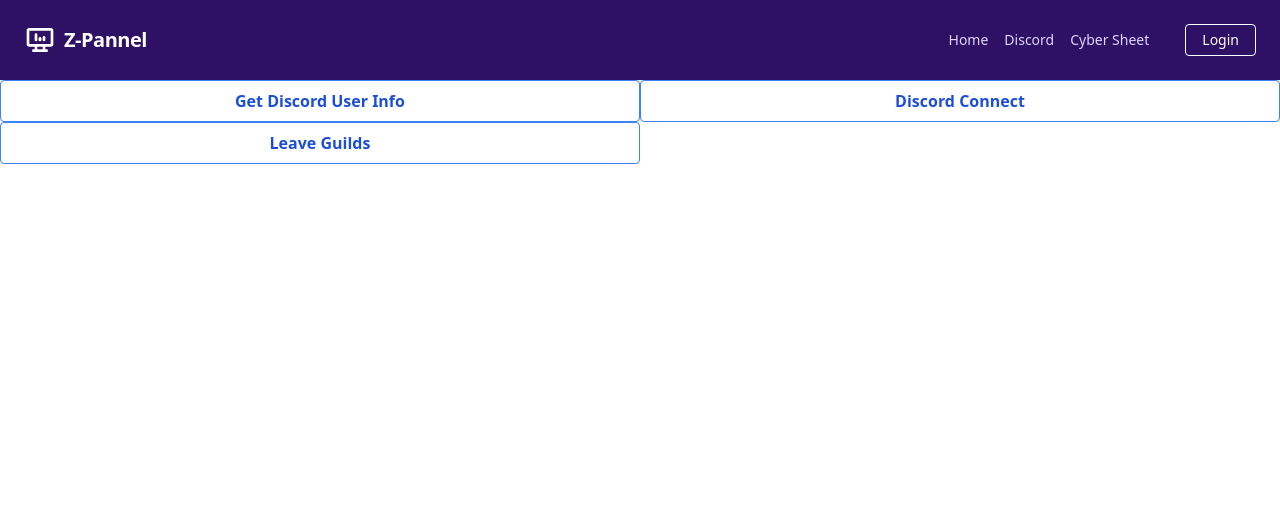
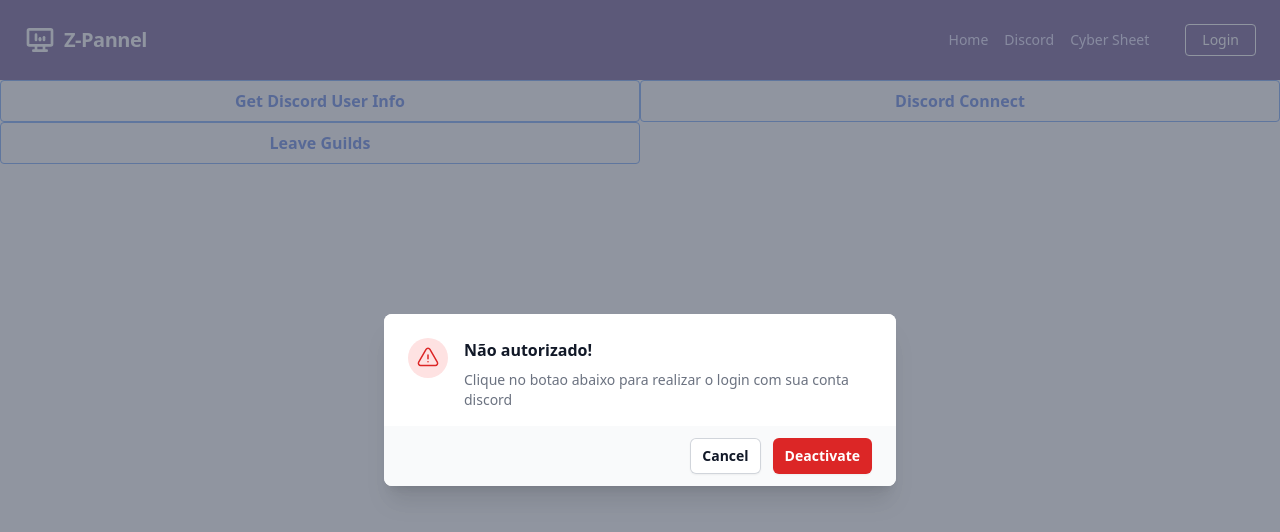
Before and after one commit to brenimsilva/zion-project-manager, a Next.js app in the folder z-pannel/: page /discord in a window 1280 px wide. Shown: the top 532 px of the page. Built offline with nearby package versions, Linux system fonts and the light colour scheme.

Commit message:
[Feature]: Modal component

```diff
--- /dev/null
+++ b/z-pannel/src/components/molecules/Modal.tsx
@@ -0,0 +1,40 @@
+interface ModalProps {
+    text: string;
+    title: string;
+    children?: React.ReactNode;
+    type?: string;
+}
+export default function Modal({children, title, text, type}: ModalProps ) {
+    return (<div>
+        <div className="relative z-10" aria-labelledby="modal-title" role="dialog" aria-modal="true">
+  <div className="fixed inset-0 bg-gray-500 bg-opacity-75 transition-opacity"></div>
+
+  <div className="fixed inset-0 z-10 overflow-y-auto">
+    <div className="flex min-h-full items-end justify-center p-4 text-center sm:items-center sm:p-0">
+      <div className="relative transform overflow-hidden rounded-lg bg-white text-left shadow-xl transition-all sm:my-8 sm:w-full sm:max-w-lg">
+        <div className="bg-white px-4 pb-4 pt-5 sm:p-6 sm:pb-4">
+          <div className="sm:flex sm:items-start">
+            <div className="mx-auto flex h-12 w-12 flex-shrink-0 items-center justify-center rounded-full bg-red-100 sm:mx-0 sm:h-10 sm:w-10">
+              <svg className="h-6 w-6 text-red-600" fill="none" viewBox="0 0 24 24" stroke-width="1.5" stroke="currentColor" aria-hidden="true">
+                <path stroke-linecap="round" stroke-linejoin="round" d="M12 9v3.75m-9.303 3.376c-.866 1.5.217 3.374 1.948 3.374h14.71c1.73 0 2.813-1.874 1.948-3.374L13.949 3.378c-.866-1.5-3.032-1.5-3.898 0L2.697 16.126zM12 15.75h.007v.008H12v-.008z" />
+              </svg>
+            </div>
+            <div className="mt-3 text-center sm:ml-4 sm:mt-0 sm:text-left">
+              <h3 className="text-base font-semibold leading-6 text-gray-900" id="modal-title">{title}</h3>
+              <div className="mt-2">
+                <p className="text-sm text-gray-500">{text}</p>
+              </div>
+            </div>
+          </div>
+        </div>
+        <div className="bg-gray-50 px-4 py-3 sm:flex sm:flex-row-reverse sm:px-6">
+          <button type="button" className="inline-flex w-full justify-center rounded-md bg-red-600 px-3 py-2 text-sm font-semibold text-white shadow-sm hover:bg-red-500 sm:ml-3 sm:w-auto">Deactivate</button>
+          <button type="button" className="mt-3 inline-flex w-full justify-center rounded-md bg-white px-3 py-2 text-sm font-semibold text-gray-900 shadow-sm ring-1 ring-inset ring-gray-300 hover:bg-gray-50 sm:mt-0 sm:w-auto">Cancel</button>
+        </div>
+      </div>
+    </div>
+  </div>
+</div>
+
+    </div>)
+}
--- a/z-pannel/src/pages/discord.tsx
+++ b/z-pannel/src/pages/discord.tsx
@@ -1,10 +1,24 @@
 import DiscordCenter from "@/components/molecules/DiscordCenter";
+import Modal from "@/components/molecules/Modal";
 import Navbar from "@/components/organisms/Navbar";
-import React from "react";
+import { useRouter } from "next/router";
+import React, { useEffect, useState } from "react";
 
 export default function discord() {
+  const [connected, setConnected] = useState<boolean>(false);
+  const route = useRouter();
+  useEffect(() => {
+    if (!connected) {
+      // route.back();
+    } else {
+
+    }
+  }, [connected])
   return (
     <div>
+      {
+        !connected && <Modal text="Clique no botao abaixo para realizar o login com sua conta discord" title="Não autorizado!"/>
+      }
       <Navbar />
       <DiscordCenter />
     </div>
```
